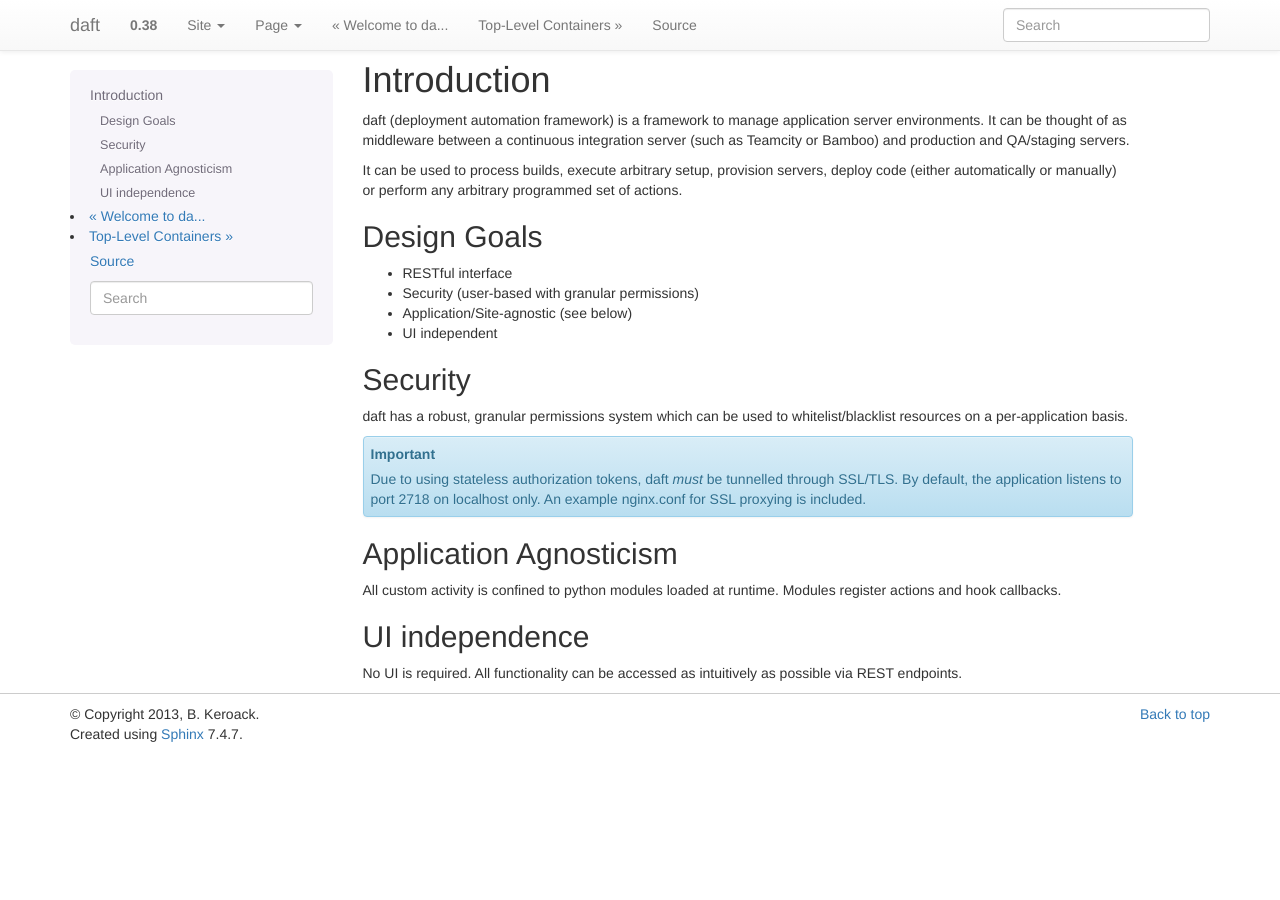
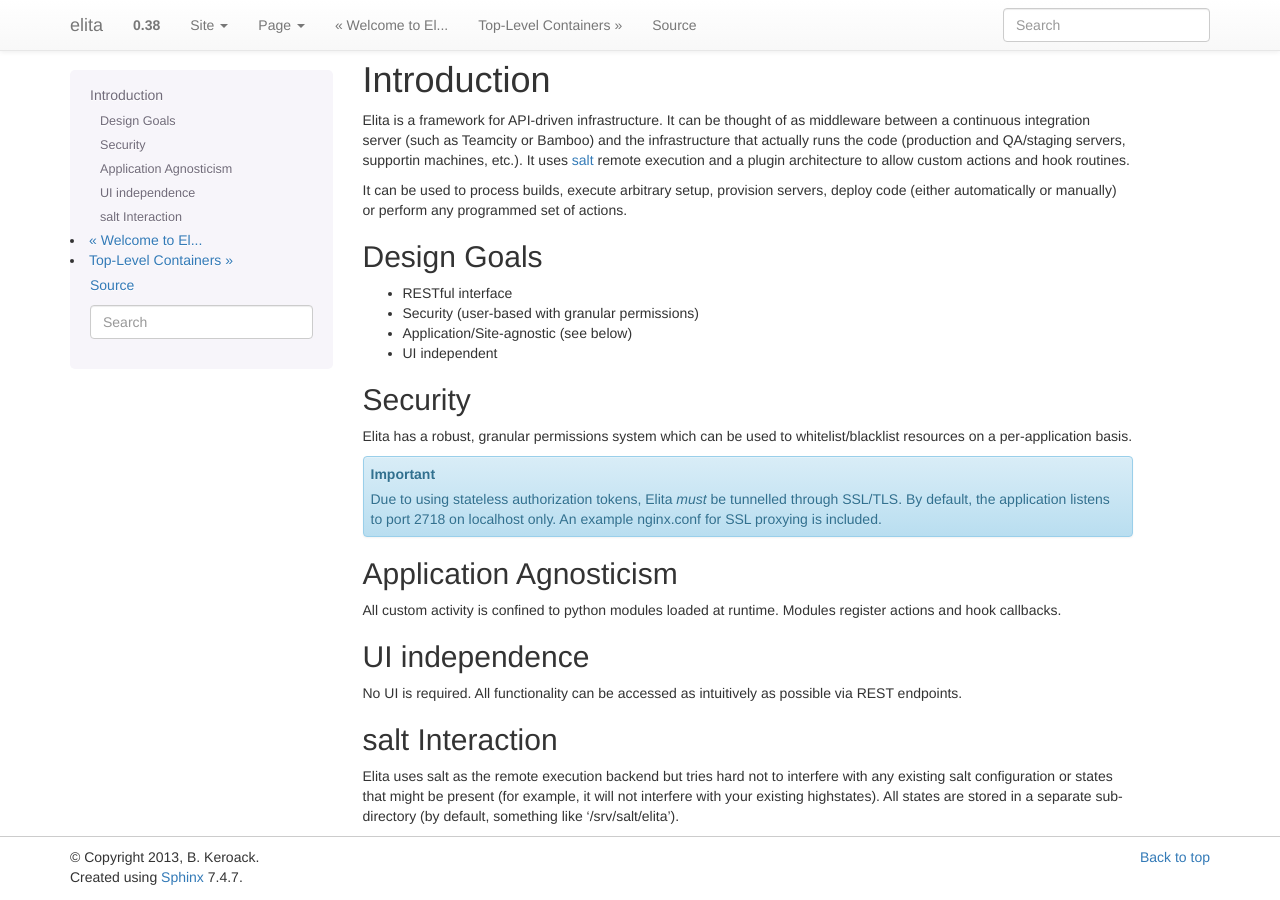
Before and after one commit to bkeroack/elita, a Sphinx documentation site: the page built from doc/intro.rst, in a window 1280 px wide. Built offline with Sphinx 7.4.7, drawn with Linux system fonts in a browser that asks for light colours; pages that are not in the unit, such as notebooks, are missing from menus.

Commit message:
change name

```diff
--- a/doc/conf.py
+++ b/doc/conf.py
@@ -1,6 +1,6 @@
 # -*- coding: utf-8 -*-
 #
-# daft documentation build configuration file, created by
+# elita documentation build configuration file, created by
 # sphinx-quickstart on Tue Nov 26 17:11:52 2013.
 #
 # This file is execfile()d with the current directory set to its
@@ -44,7 +44,7 @@ source_suffix = '.rst'
 master_doc = 'index'
 
 # General information about the project.
-project = u'daft'
+project = u'elita'
 copyright = u'2013, B. Keroack'
 
 # The version info for the project you're documenting, acts as replacement for
@@ -179,7 +179,7 @@ html_static_path = ['_static']
 #html_file_suffix = None
 
 # Output file base name for HTML help builder.
-htmlhelp_basename = 'daftdoc'
+htmlhelp_basename = 'elitadoc'
 
 
 # -- Options for LaTeX output ---------------------------------------------
@@ -199,7 +199,7 @@ latex_elements = {
 # (source start file, target name, title,
 #  author, documentclass [howto, manual, or own class]).
 latex_documents = [
-  ('index', 'daft.tex', u'daft Documentation',
+  ('index', 'elita.tex', u'Elita Documentation',
    u'B. Keroack', 'manual'),
 ]
 
@@ -229,7 +229,7 @@ latex_documents = [
 # One entry per manual page. List of tuples
 # (source start file, name, description, authors, manual section).
 man_pages = [
-    ('index', 'daft', u'daft Documentation',
+    ('index', 'elita', u'Elita Documentation',
      [u'B. Keroack'], 1)
 ]
 
@@ -243,8 +243,8 @@ man_pages = [
 # (source start file, target name, title, author,
 #  dir menu entry, description, category)
 texinfo_documents = [
-  ('index', 'daft', u'daft Documentation',
-   u'B. Keroack', 'daft', 'One line description of project.',
+  ('index', 'elita', u'Elita Documentation',
+   u'B. Keroack', 'elita', 'One line description of project.',
    'Miscellaneous'),
 ]
 
--- a/doc/index.rst
+++ b/doc/index.rst
@@ -3,8 +3,8 @@
    You can adapt this file completely to your liking, but it should at least
    contain the root `toctree` directive.
 
-Welcome to daft's documentation!
-================================
+Welcome to Elita's documentation!
+=================================
 
 Contents:
 
--- a/doc/intro.rst
+++ b/doc/intro.rst
@@ -1,11 +1,13 @@
 Introduction
 ============
 
-daft (deployment automation framework) is a framework to manage application server environments. It can be thought of as
-middleware between a continuous integration server (such as Teamcity or Bamboo) and production and QA/staging servers.
+Elita is a framework for API-driven infrastructure. It can be thought of as
+middleware between a continuous integration server (such as Teamcity or Bamboo) and the infrastructure that actually
+runs the code (production and QA/staging servers, supportin machines, etc.). It uses `salt <http://www.saltstack
+.org>`_ remote execution and a plugin architecture to allow custom actions and hook routines.
 
 It can be used to process builds, execute arbitrary setup, provision servers, deploy code (either automatically or
-manually) or perform any arbitrary programmed set of actions.
+manually) or perform any programmed set of actions.
 
 ============
 Design Goals
@@ -21,11 +23,11 @@ Design Goals
 Security
 ========
 
-daft has a robust, granular permissions system which can be used to whitelist/blacklist resources on a per-application
+Elita has a robust, granular permissions system which can be used to whitelist/blacklist resources on a per-application
 basis.
 
 .. IMPORTANT::
-   Due to using stateless authorization tokens, daft *must* be tunnelled through SSL/TLS. By default, the application listens
+   Due to using stateless authorization tokens, Elita *must* be tunnelled through SSL/TLS. By default, the application listens
    to port 2718 on localhost only. An example nginx.conf for SSL proxying is included.
 
 
@@ -41,3 +43,11 @@ UI independence
 ===============
 
 No UI is required. All functionality can be accessed as intuitively as possible via REST endpoints.
+
+================
+salt Interaction
+================
+
+Elita uses salt as the remote execution backend but tries hard not to interfere with any existing salt configuration
+or states that might be present (for example, it will not interfere with your existing highstates). All
+states are stored in a separate subdirectory (by default, something like '/srv/salt/elita').
```
